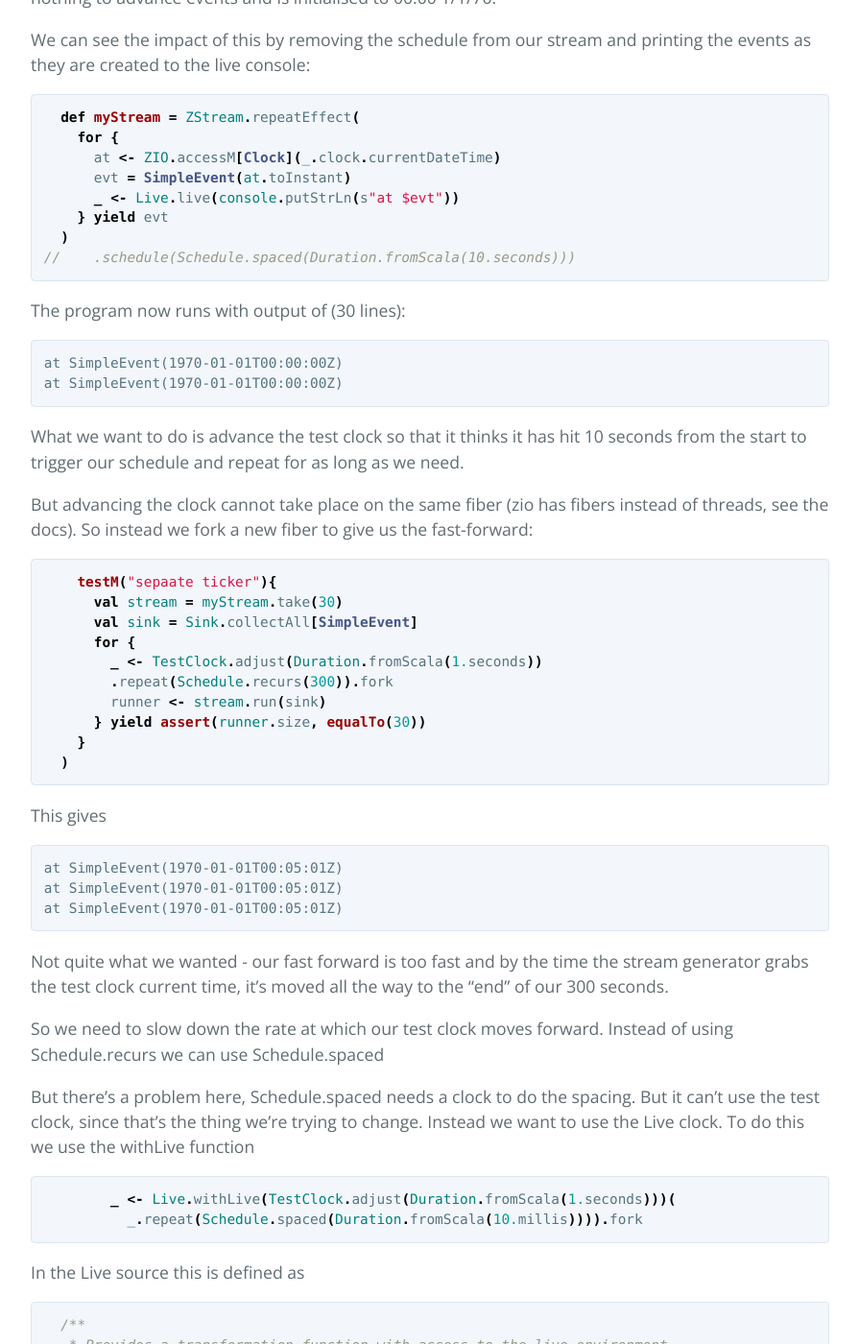
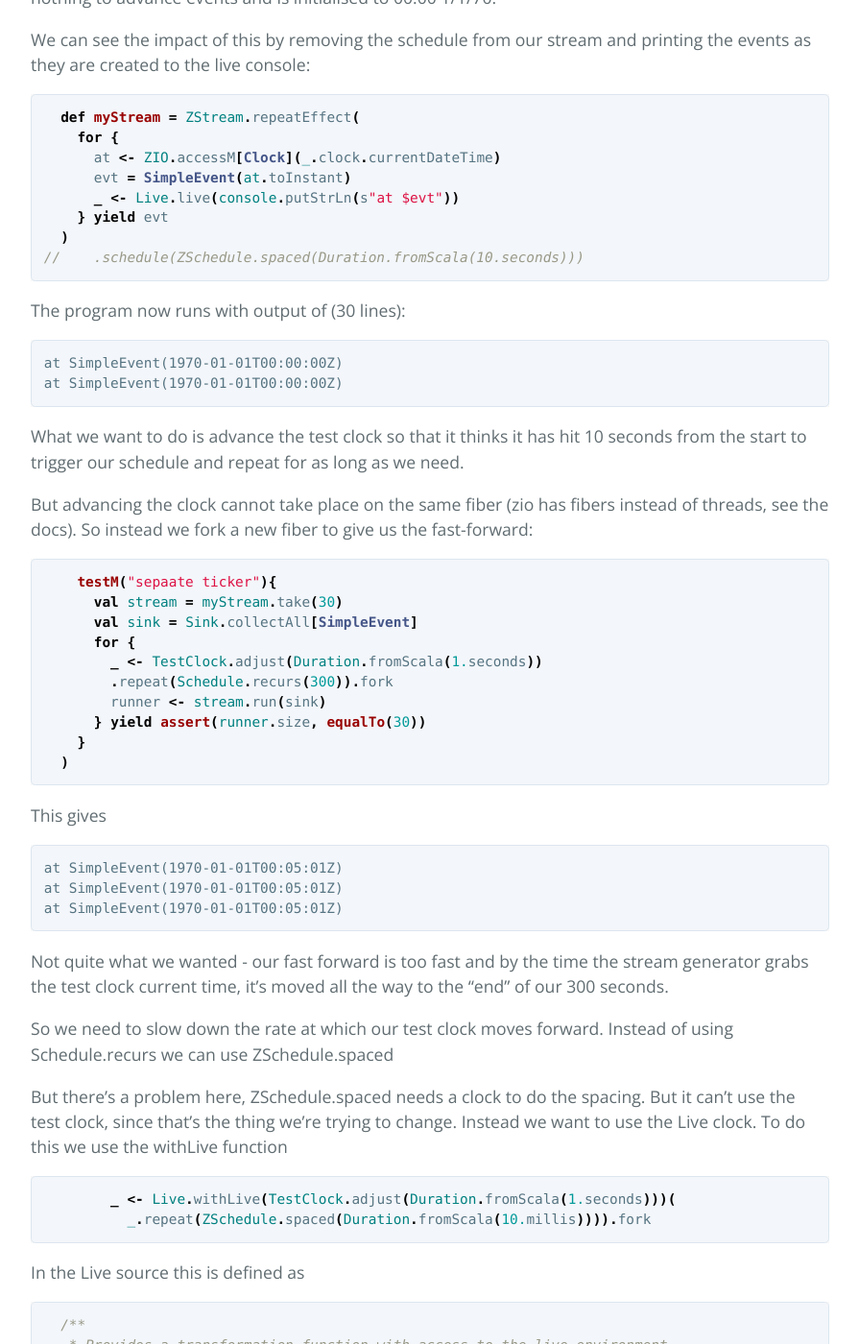
Before and after one commit to TimPigden/TimPigden.github.io, a Jekyll site: the page built from _pages/zio-streams/SpeedingUpTime.md, in a window 1280 px wide and 1400 px high, scrolled down 4677 px. Shown: the whole window at 96% size, without its empty margins (192-1087 px from the left). Built offline with Jekyll 4.4.1, drawn with Linux system fonts in a browser that asks for light colours; some of the changed text lies outside the part shown.

Commit message:
updated Schedule.spaced to ZSchedule.spaced

````diff
--- a/_pages/zio-streams/SpeedingUpTime.md
+++ b/_pages/zio-streams/SpeedingUpTime.md
@@ -54,7 +54,7 @@ This is our generator:
       ZIO.accessM[Clock](_.clock.currentDateTime)
       .map(at => SimpleEvent(at.toInstant))
     )
-    .schedule(Schedule.spaced(Duration.fromScala(10.seconds)))
+    .schedule(ZSchedule.spaced(Duration.fromScala(10.seconds)))
 ```
 So this illustrates a few things:
 
@@ -71,7 +71,7 @@ Now ZStream.repeatEffect takes an effect and runs it forever - as fast as the
 system will let it.
 We don't need that so we can use
 ```scala
-    .schedule(Schedule.spaced(Duration.fromScala(10.seconds)))
+    .schedule(ZSchedule.spaced(Duration.fromScala(10.seconds)))
 ```
 to ensure we only get one every 10 seconds.
 
@@ -191,7 +191,7 @@ live console:
       _ <- Live.live(console.putStrLn(s"at $evt"))
     } yield evt
   )
-//    .schedule(Schedule.spaced(Duration.fromScala(10.seconds)))
+//    .schedule(ZSchedule.spaced(Duration.fromScala(10.seconds)))
 ```
 The program now runs with output of (30 lines):
 ```
@@ -225,13 +225,13 @@ at SimpleEvent(1970-01-01T00:05:01Z)
 Not quite what we wanted - our fast forward is too fast and by the time the stream generator grabs the test clock current
 time, it's moved all the way to the "end" of our 300 seconds.
 
-So we need to slow down the rate at which our test clock moves forward. Instead of using Schedule.recurs we can use Schedule.spaced
+So we need to slow down the rate at which our test clock moves forward. Instead of using Schedule.recurs we can use ZSchedule.spaced
 
-But there's a problem here, Schedule.spaced needs a clock to do the spacing. But it can't use the test clock, since that's the thing we're
+But there's a problem here, ZSchedule.spaced needs a clock to do the spacing. But it can't use the test clock, since that's the thing we're
 trying to change. Instead we want to use the Live clock. To do this we use the withLive function
 ```scala
         _ <- Live.withLive(TestClock.adjust(Duration.fromScala(1.seconds)))(
-          _.repeat(Schedule.spaced(Duration.fromScala(10.millis)))).fork
+          _.repeat(ZSchedule.spaced(Duration.fromScala(10.millis)))).fork
 ```
 
 In the Live source this is defined as
````
Also changed, not shown: _pages/zio-streams/GeneratingChillEvents.md (+2 -2 lines).
